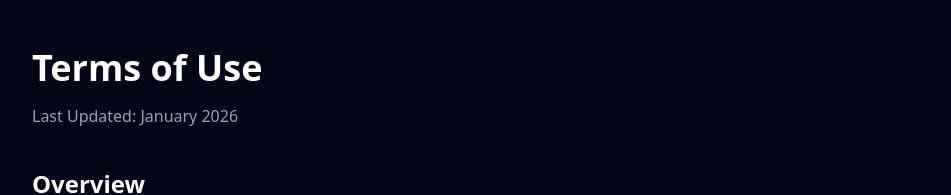
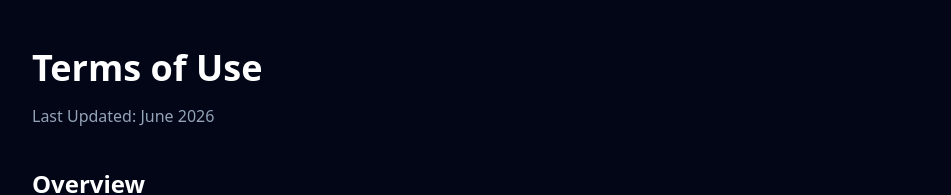
Before and after one commit to adrianr71/deal-analyzer, a React (Vite) app: page /terms in a window 1280 px wide. Shown: the top 195 px of the page, without its empty margins (160-1111 px from the left). Built offline with nearby package versions, Linux system fonts and the light colour scheme.

Commit message:
Term page: Update June

```diff
--- a/src/pages/Terms.jsx
+++ b/src/pages/Terms.jsx
@@ -7,7 +7,7 @@ export default function Terms() {
         </h1>
 
         <p className="mb-10 text-slate-400">
-          Last Updated: January 2026
+          Last Updated: June 2026
         </p>
 
         <div className="space-y-10 text-sm leading-8">
```
